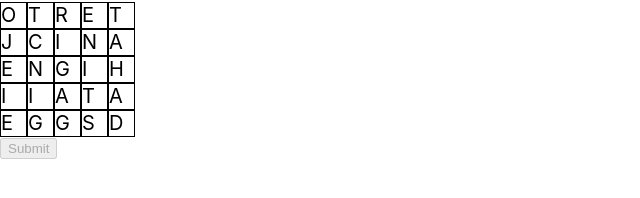
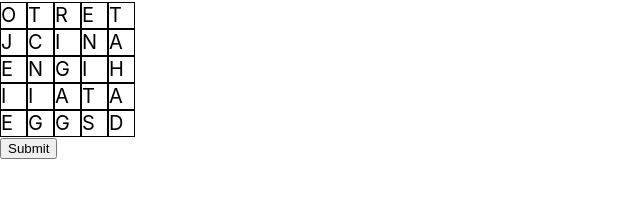
Before and after one commit to nikakhov/game, a React (Create React App) app: page / in a window 1280 px wide. Shown: the part 158-356 px from the top of the page, without its empty margins (0-640 px from the left). Built offline with nearby package versions, Linux system fonts and the light colour scheme.

Commit message:
Subtract points for wrong words

```diff
--- a/src/Boggle.tsx
+++ b/src/Boggle.tsx
@@ -36,7 +36,14 @@ export const Boggle: React.FC = () => {
         })
     }
 
-    const currentlySelectedWord=selected.map(index2D => boardState && boardState[index2D[0]][index2D[1]]).join('');
+    const currentlySelectedWord=selected.map(index2D => {
+        const letter=boardState && boardState[index2D[0]][index2D[1]];
+        if (letter==='Q'){
+            return "QU";
+        } else {
+            return letter;
+        }
+    }).join('');
     /*Could be improved with binary search tree because the list is sorted*/
     const isInDictionary=Dictionary.indexOf(currentlySelectedWord)!==-1;
     const alreadySubmitted=submittedWords.indexOf(currentlySelectedWord)!==-1;
@@ -65,11 +72,14 @@ export const Boggle: React.FC = () => {
             }
             )
         }
-        <button disabled={!isInDictionary || alreadySubmitted} onClick={()=>{
-            const length=currentlySelectedWord.length>8? '8' : currentlySelectedWord.length;
-            console.log("length", length);
-            setPoints(points+Points[length]);
-            setSubmittedWords([...submittedWords, currentlySelectedWord]);
+        <button disabled={alreadySubmitted} onClick={()=>{
+            if (!isInDictionary) {
+                setPoints(points-2);
+            } else {
+                const length=currentlySelectedWord.length>8? '8' : currentlySelectedWord.length;
+                setPoints(points+Points[length]);
+                setSubmittedWords([...submittedWords, currentlySelectedWord]);
+            }
             setSelected([]);
         }}> Submit </button>
     </>;
```
